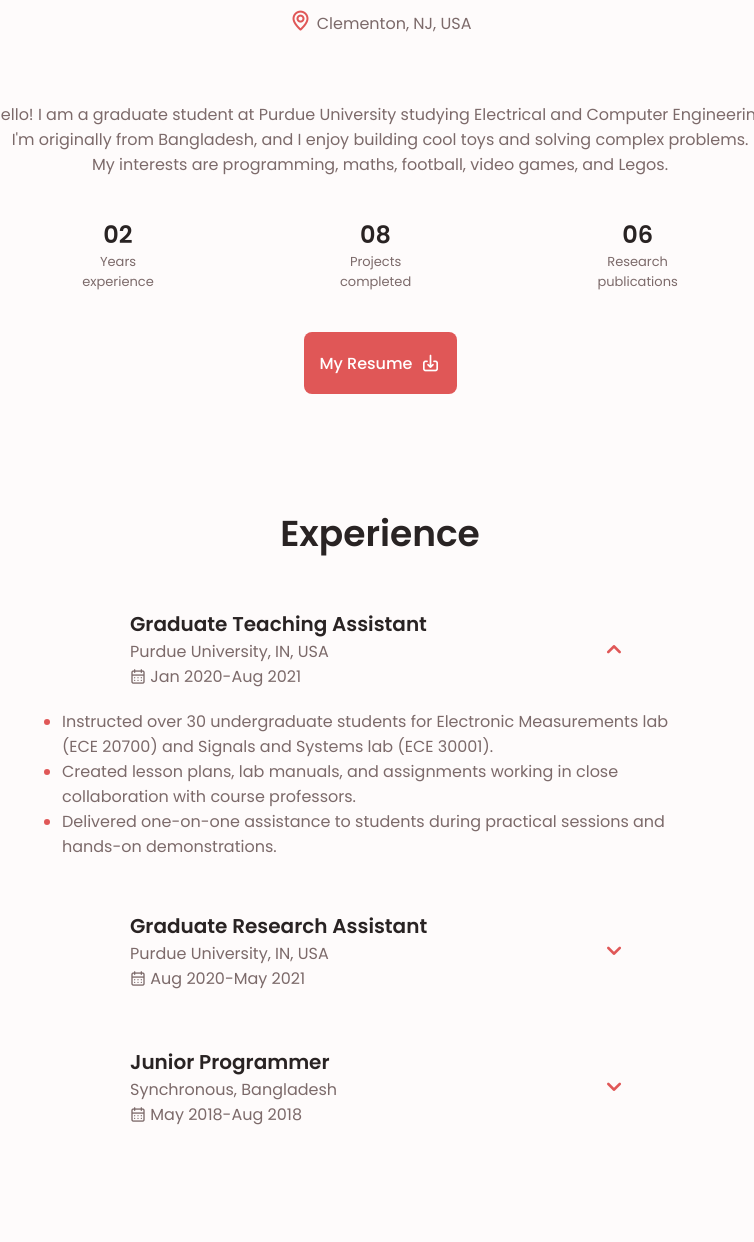
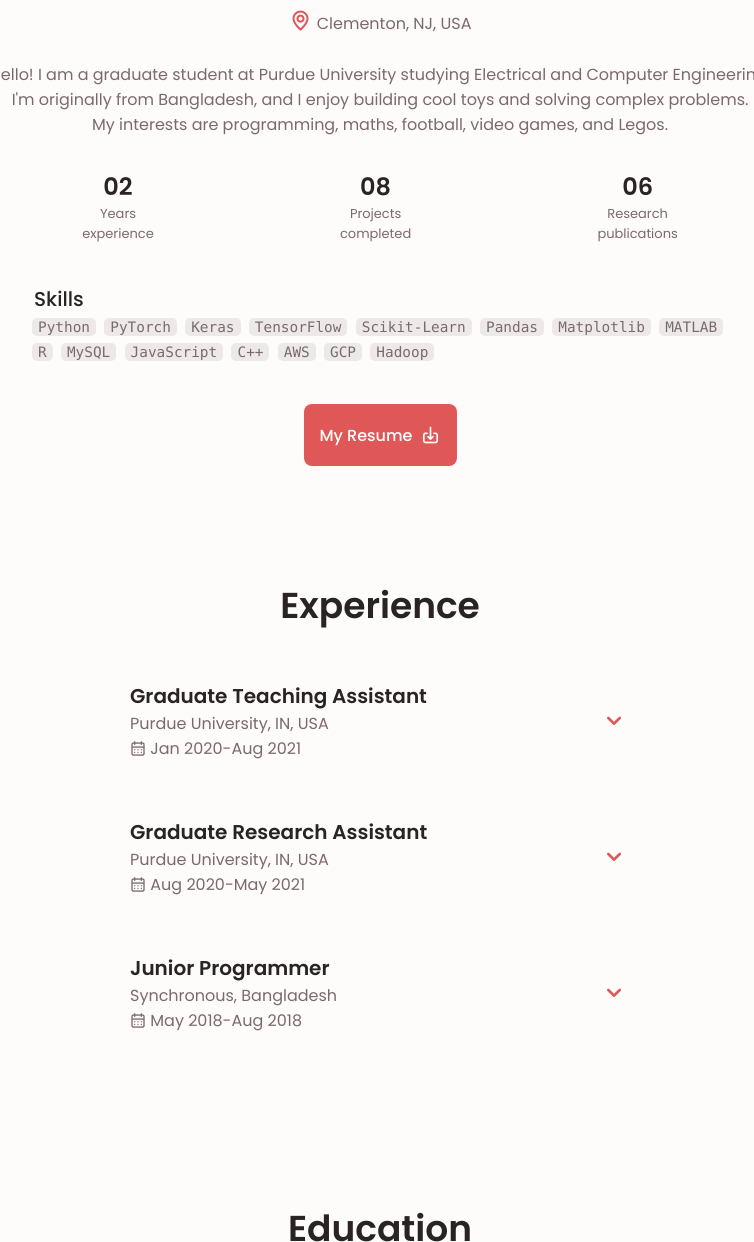
Before and after one commit to nsid10/My-website, a plain HTML site: page index.html in a window 1280 px wide. Shown: the part 900-2142 px from the top of the page, without its empty margins (260-1014 px from the left). Drawn offline with nearby package versions, Linux system fonts and the light colour scheme.

Commit message:
Added skills

```diff
--- a/assets/css/styles.css
+++ b/assets/css/styles.css
@@ -23,6 +23,7 @@
     --container-color: #fff;
     --scroll-bar-color: hsl(var(--hue-color), 12%, 90%);
     --scroll-thumb-color: hsl(var(--hue-color), 12%, 80%);
+    --code-block-color: hsl(var(--hue-color), 10%, 92%);
 
     /*========== Font and typography ==========*/
     --body-font: "Poppins", sans-serif;
@@ -38,6 +39,7 @@
     --smaller-font-size: 0.75rem;
 
     /*========== Font weight ==========*/
+    --font-light: 400;
     --font-medium: 500;
     --font-semi-bold: 600;
 
@@ -82,6 +84,7 @@ body.dark-theme {
     --container-color: hsl(var(--hue-color), 29%, 16%);
     --scroll-bar-color: hsl(var(--hue-color), 12%, 48%);
     --scroll-thumb-color: hsl(var(--hue-color), 12%, 36%);
+    --code-block-color: hsl(var(--hue-color), 25%, 19%);
 }
 
 /*========== Button Dark/Light ==========*/
@@ -137,6 +140,17 @@ img {
     height: auto;
 }
 
+code {
+    font-family: Consolas, Monaco, Andale Mono, Ubuntu Mono, monospace;
+    font-feature-settings: normal;
+    font-weight: var(--font-light);
+    background: var(--code-block-color);
+    padding: 1px 6px;
+    margin: 0 2px;
+    border-radius: 5px;
+    font-size: 0.9rem;
+}
+
 /*==================== REUSABLE CSS CLASSES ====================*/
 .section {
     padding-top: 4rem;
@@ -147,14 +161,7 @@ img {
     margin-bottom: var(--mb-3);
 }
 
-.section__subtitle {
-    display: block;
-    font-size: var(--normal-font-size);
-    margin-bottom: var(--mb-3);
-}
-
-.section__title,
-.section__subtitle {
+.section__title {
     text-align: center;
 }
 /*==================== LAYOUT ====================*/
@@ -393,6 +400,11 @@ img {
     align-self: center;
 }
 
+.about__subtitle {
+    text-align: center;
+    font-size: var(--normal-font-size);
+}
+
 .about__location {
     font-size: var(--h2-font-size);
     color: var(--first-color);
@@ -400,7 +412,7 @@ img {
 
 .about__description {
     text-align: center;
-    margin-bottom: var(--mb-2-5);
+    margin-bottom: var(--mb-2);
 }
 
 .about__break {
@@ -427,6 +439,22 @@ img {
 .about__info-title {
     display: block;
     text-align: center;
+}
+
+.about__skills {
+    color: var(--text-color);
+    justify-content: center;
+    max-width: 700px;
+    margin: auto;
+    margin-bottom: var(--mb-2-5);
+}
+
+.about__skills-title {
+    font-size: var(--h3-font-size);
+    font-weight: var(--font-medium);
+    color: var(--title-color);
+    margin-left: var(--mb-0-25);
+    margin-bottom: var(--mb-0-75);
 }
 
 .about__buttons {
@@ -639,7 +667,6 @@ img {
 /*==================== FOOTER ====================*/
 .footer__bg {
     background-color: var(--first-color-second);
-    /* padding: 6px 0 10px; */
 }
 
 .footer__copy {
@@ -770,10 +797,6 @@ img {
 
     .section {
         padding-top: 6rem;
-    }
-
-    .section__subtitle {
-        margin-bottom: 4rem;
     }
 
     .header {
--- a/index.html
+++ b/index.html
@@ -149,11 +149,11 @@
             <!--==================== ABOUT ====================-->
             <section class="about section" id="about">
                 <h2 class="section__title">About Me</h2>
-                <span class="section__subtitle">
-                    <i class="uil uil-map-marker about__location"></i>
-                    Clementon, NJ, USA
-                </span>
                 <div class="about__container container grid">
+                    <span class="about__subtitle">
+                        <i class="uil uil-map-marker about__location"></i>
+                        Clementon, NJ, USA
+                    </span>
                     <div class="about__data">
                         <p class="about__description">
                             Hello! I am a graduate student at Purdue University studying Electrical and Computer
@@ -176,6 +176,24 @@
                                 <span class="about__info-name">Research<br />publications</span>
                             </div>
                         </div>
+                        <div class="about__skills">
+                            <span class="about__skills-title">Skills</span> <br />
+                            <code>Python</code>
+                            <code>PyTorch</code>
+                            <code>Keras</code>
+                            <code>TensorFlow</code>
+                            <code>Scikit-Learn</code>
+                            <code>Pandas</code>
+                            <code>Matplotlib</code>
+                            <code>MATLAB</code>
+                            <code>R</code>
+                            <code>MySQL</code>
+                            <code>JavaScript</code>
+                            <code>C++</code>
+                            <code>AWS</code>
+                            <code>GCP</code>
+                            <code>Hadoop</code>
+                        </div>
                         <div class="about__buttons">
                             <a download="" href="assets/pdf/Nahian_Resume.pdf" class="button button--flex">
                                 My Resume<i class="uil uil-download-alt button__icon"></i>
@@ -191,7 +209,7 @@
                 <div class="experience__container container grid">
                     <div class="experience__section">
                         <!--==================== EXPERIENCE 1 ====================-->
-                        <div class="experience__data experience__open">
+                        <div class="experience__data experience__close">
                             <div class="experience__header">
                                 <div>
                                     <h3 class="experience__title">Graduate Teaching Assistant</h3>
@@ -531,13 +549,22 @@
                 <div class="life__container container swiper-container">
                     <div class="swiper-wrapper">
                         <div class="life__content grid swiper-slide">
+                            <img src="assets/img/showcase1.jpg" alt="" class="life__img" />
+                        </div>
+                        <div class="life__content grid swiper-slide">
+                            <img src="assets/img/showcase2.jpg" alt="" class="life__img" />
+                        </div>
+                        <div class="life__content grid swiper-slide">
+                            <img src="assets/img/showcase3.jpg" alt="" class="life__img" />
+                        </div>
+                        <div class="life__content grid swiper-slide">
                             <img src="assets/img/showcase4.jpg" alt="" class="life__img" />
                         </div>
                         <div class="life__content grid swiper-slide">
-                            <img src="assets/img/2020-07-11.jpg" alt="" class="life__img" />
+                            <img src="assets/img/showcase5.jpg" alt="" class="life__img" />
                         </div>
                         <div class="life__content grid swiper-slide">
-                            <img src="assets/img/showcase5.jpg" alt="" class="life__img" />
+                            <img src="assets/img/showcase6.jpg" alt="" class="life__img" />
                         </div>
                     </div>
                     <div class="swiper-button-next"><i class="uil uil-angle-right-b swiper-life-icon"></i></div>
```
Also changed, not shown: assets/img/face22.jpg (deleted), assets/img/showcase1.jpg (added), assets/img/showcase2.jpg (renamed from assets/img/2020-07-11.jpg), assets/img/showcase3.jpg (added), assets/img/showcase4.jpg, assets/img/showcase5.jpg, assets/img/showcase6.jpg (added), 1 other file.
